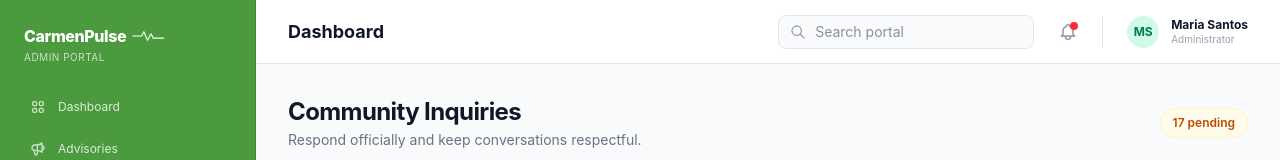
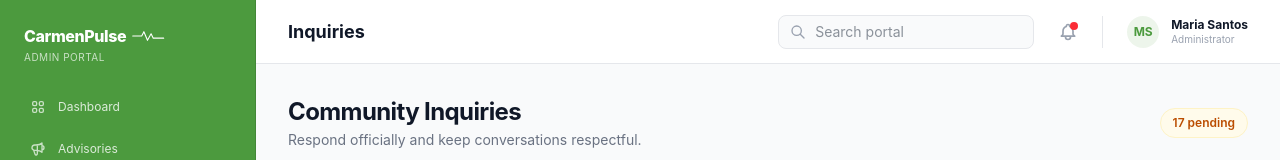
Before and after one commit to raParadillo/CarmenPulseWeb, a Vue app: page /inquiries in a window 1280 px wide. Shown: the top 160 px of the page. Built offline with nearby package versions, Linux system fonts and the light colour scheme; the HTML template or start-up script is replaced by a standard one.

Commit message:
update: fixed the header, so it changes along with the tabs clicked.

```diff
--- a/src/views/Authentication/Components/Header.vue
+++ b/src/views/Authentication/Components/Header.vue
@@ -1,12 +1,34 @@
 <script setup lang="ts">
+import { computed } from 'vue'
+import { useRoute } from 'vue-router'
 
+const route = useRoute()
 
+// Dynamically compute the page title based on the current route path
+const pageTitle = computed(() => {
+    switch (route.path) {
+        case '/':
+            return 'Dashboard'
+        case '/advisories':
+            return 'Advisories'
+        case '/services':
+            return 'Services'
+        case '/inquiries':
+            return 'Inquiries'
+        case '/residents':
+            return 'Residents'
+        default:
+            return 'Admin Portal'
+    }
+})
 </script>
 
 <template>
     <header class="bg-white border-b border-gray-200 h-16 px-8 flex items-center justify-between sticky top-0 z-10">
-        <h2 class="text-lg font-bold text-gray-900">Dashboard</h2>
+        <!-- Dynamic Page Title -->
+        <h2 class="text-lg font-bold text-gray-900">{{ pageTitle }}</h2>
 
+        <!-- Right Side Header Items -->
         <div class="flex items-center space-x-6">
             <!-- Search Bar -->
             <div class="relative">
@@ -17,11 +39,11 @@
                     </svg>
                 </span>
                 <input type="text" placeholder="Search portal"
-                    class="bg-gray-50 border border-gray-200 rounded-lg pl-9 pr-4 py-1.5 text-sm focus:outline-none focus:ring-2 focus:ring-emerald-500 w-64">
+                    class="bg-gray-50 border border-gray-200 rounded-lg pl-9 pr-4 py-1.5 text-sm focus:outline-none focus:ring-2 focus:ring-[#4C9A3E] w-64">
             </div>
 
             <!-- Notification Bell -->
-            <button class="text-gray-400 hover:text-gray-600 relative">
+            <button class="text-gray-400 hover:text-gray-600 relative cursor-pointer">
                 <span class="absolute top-0 right-0 w-2 h-2 bg-red-500 rounded-full"></span>
                 <svg class="w-5 h-5" fill="none" stroke="currentColor" viewBox="0 0 24 24">
                     <path stroke-linecap="round" stroke-linejoin="round" stroke-width="2"
@@ -32,7 +54,7 @@
             <!-- User Profile -->
             <div class="flex items-center space-x-3 border-l border-gray-200 pl-6">
                 <div
-                    class="w-8 h-8 rounded-full bg-emerald-100 flex items-center justify-center font-bold text-emerald-700 text-xs">
+                    class="w-8 h-8 rounded-full bg-[#4C9A3E]/10 flex items-center justify-center font-bold text-[#4C9A3E] text-xs">
                     MS
                 </div>
                 <div class="text-left">
```
